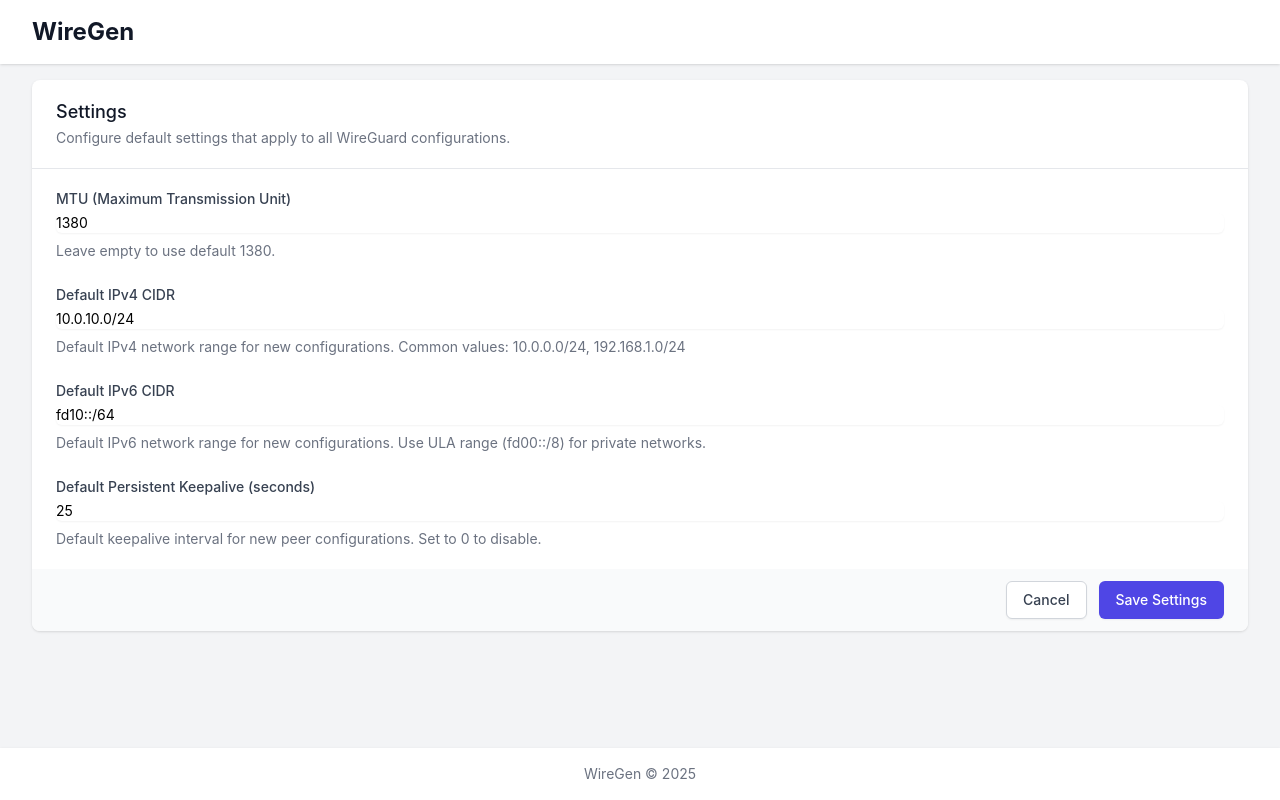
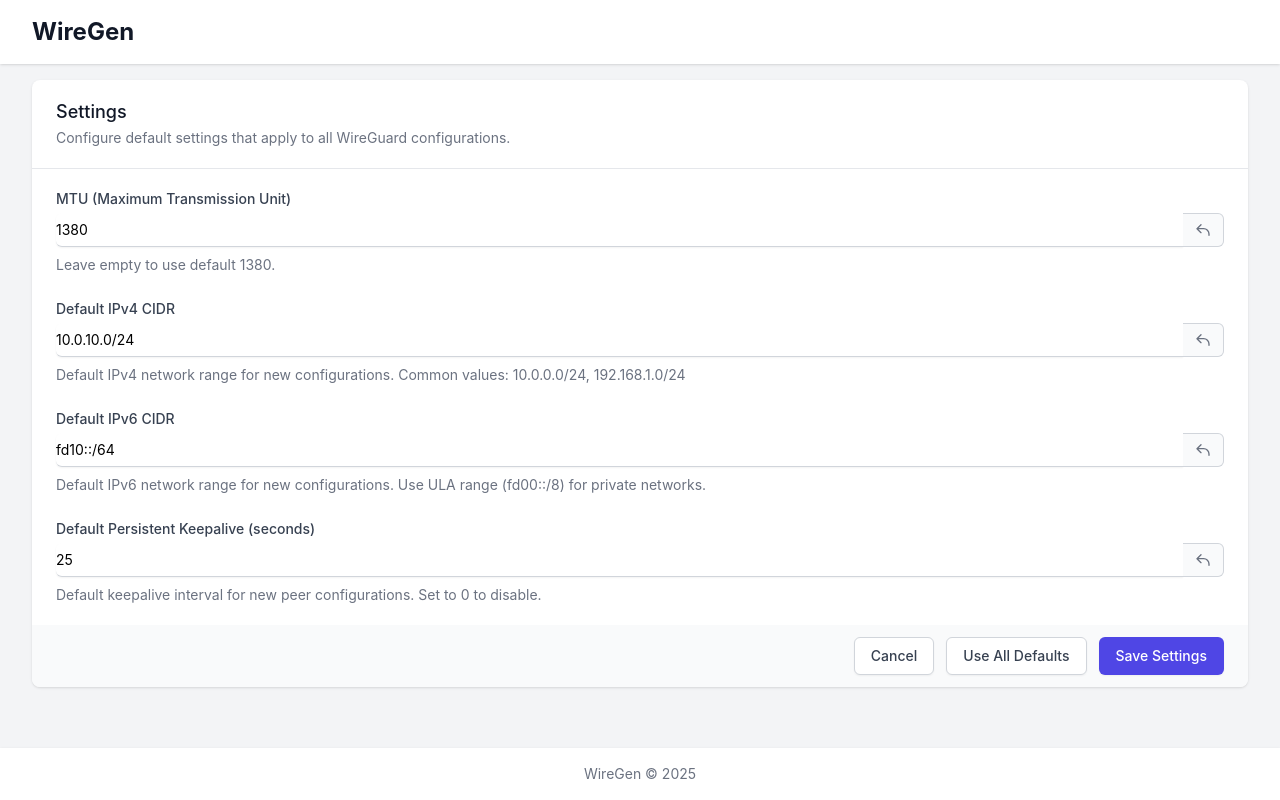
Before and after one commit to chengxuncc/wiregen, a React (Create React App) app: page / in a window 1280 px wide. Both pictures are taken after a click on the button "Settings". Built offline with nearby package versions, Linux system fonts and the light colour scheme; the HTML template or start-up script is replaced by a standard one.

Commit message:
add revert button to setttings

```diff
--- a/src/components/Settings.tsx
+++ b/src/components/Settings.tsx
@@ -1,6 +1,6 @@
 import React, { useState } from 'react';
 import { useConfig } from '../contexts/ConfigContext';
-import { Settings } from '../types/Settings';
+import { Settings, DEFAULT_SETTINGS } from '../types/Settings';
 import { validateIPv4CIDR, validateIPv6CIDR } from '../utils/validation';
 
 interface SettingsProps {
@@ -68,6 +68,19 @@ const SettingsComponent: React.FC<SettingsProps> = ({ onBack }) => {
     }));
   };
 
+  const handleUseDefault = (field: keyof Settings) => {
+    const defaultValue = DEFAULT_SETTINGS[field];
+    setFormData(prev => ({
+      ...prev,
+      [field]: defaultValue
+    }));
+  };
+
+  const handleUseAllDefaults = () => {
+    setFormData({ ...DEFAULT_SETTINGS });
+    setErrors({});
+  };
+
   return (
     <div className="bg-white shadow overflow-hidden sm:rounded-lg">
       <div className="px-4 py-5 sm:px-6">
@@ -83,7 +96,7 @@ const SettingsComponent: React.FC<SettingsProps> = ({ onBack }) => {
               <label htmlFor="mtu" className="block text-sm font-medium text-gray-700">
                 MTU (Maximum Transmission Unit)
               </label>
-              <div className="mt-1">
+              <div className="mt-1 flex">
                 <input
                   type="number"
                   id="mtu"
@@ -91,9 +104,19 @@ const SettingsComponent: React.FC<SettingsProps> = ({ onBack }) => {
                   max="1500"
                   value={formData.mtu || ''}
                   onChange={(e) => handleInputChange('mtu', e.target.value)}
-                  className="shadow-sm focus:ring-indigo-500 focus:border-indigo-500 block w-full sm:text-sm border-gray-300 rounded-md"
+                  className="shadow-sm border-b focus:outline-none focus:border-indigo-500 block w-full sm:text-sm border-gray-300 rounded-md rounded-r-none"
                   placeholder="1380 (default)"
                 />
+                <button
+                  type="button"
+                  onClick={() => handleUseDefault('mtu')}
+                  className="inline-flex items-center px-3 py-2 border border-l-0 border-gray-300 bg-gray-50 text-gray-500 text-sm rounded-r-md hover:bg-gray-100"
+                  title="Use default value"
+                >
+                  <svg className="w-4 h-4" fill="none" stroke="currentColor" viewBox="0 0 24 24">
+                    <path strokeLinecap="round" strokeLinejoin="round" strokeWidth={2} d="M3 10h10a8 8 0 018 8v2M3 10l6 6m-6-6l6-6" />
+                  </svg>
+                </button>
               </div>
               {errors.mtu && (
                 <p className="mt-2 text-sm text-red-600">{errors.mtu}</p>
@@ -107,15 +130,25 @@ const SettingsComponent: React.FC<SettingsProps> = ({ onBack }) => {
               <label htmlFor="defaultIPv4CIDR" className="block text-sm font-medium text-gray-700">
                 Default IPv4 CIDR
               </label>
-              <div className="mt-1">
+              <div className="mt-1 flex">
                 <input
                   type="text"
                   id="defaultIPv4CIDR"
                   value={formData.defaultIPv4CIDR || ''}
                   onChange={(e) => handleStringInputChange('defaultIPv4CIDR', e.target.value)}
-                  className="shadow-sm focus:ring-indigo-500 focus:border-indigo-500 block w-full sm:text-sm border-gray-300 rounded-md"
+                  className="shadow-sm border-b focus:outline-none focus:border-indigo-500 block w-full sm:text-sm border-gray-300 rounded-md rounded-r-none"
                   placeholder="10.0.0.0/24"
                 />
+                <button
+                  type="button"
+                  onClick={() => handleUseDefault('defaultIPv4CIDR')}
+                  className="inline-flex items-center px-3 py-2 border border-l-0 border-gray-300 bg-gray-50 text-gray-500 text-sm rounded-r-md hover:bg-gray-100"
+                  title="Use default value"
+                >
+                  <svg className="w-4 h-4" fill="none" stroke="currentColor" viewBox="0 0 24 24">
+                    <path strokeLinecap="round" strokeLinejoin="round" strokeWidth={2} d="M3 10h10a8 8 0 018 8v2M3 10l6 6m-6-6l6-6" />
+                  </svg>
+                </button>
               </div>
               {errors.defaultIPv4CIDR && (
                 <p className="mt-2 text-sm text-red-600">{errors.defaultIPv4CIDR}</p>
@@ -129,15 +162,25 @@ const SettingsComponent: React.FC<SettingsProps> = ({ onBack }) => {
               <label htmlFor="defaultIPv6CIDR" className="block text-sm font-medium text-gray-700">
                 Default IPv6 CIDR
               </label>
-              <div className="mt-1">
+              <div className="mt-1 flex">
                 <input
                   type="text"
                   id="defaultIPv6CIDR"
                   value={formData.defaultIPv6CIDR || ''}
                   onChange={(e) => handleStringInputChange('defaultIPv6CIDR', e.target.value)}
-                  className="shadow-sm focus:ring-indigo-500 focus:border-indigo-500 block w-full sm:text-sm border-gray-300 rounded-md"
+                  className="shadow-sm border-b focus:outline-none focus:border-indigo-500 block w-full sm:text-sm border-gray-300 rounded-md rounded-r-none"
                   placeholder="fd00::/64"
                 />
+                <button
+                  type="button"
+                  onClick={() => handleUseDefault('defaultIPv6CIDR')}
+                  className="inline-flex items-center px-3 py-2 border border-l-0 border-gray-300 bg-gray-50 text-gray-500 text-sm rounded-r-md hover:bg-gray-100"
+                  title="Use default value"
+                >
+                  <svg className="w-4 h-4" fill="none" stroke="currentColor" viewBox="0 0 24 24">
+                    <path strokeLinecap="round" strokeLinejoin="round" strokeWidth={2} d="M3 10h10a8 8 0 018 8v2M3 10l6 6m-6-6l6-6" />
+                  </svg>
+                </button>
               </div>
               {errors.defaultIPv6CIDR && (
                 <p className="mt-2 text-sm text-red-600">{errors.defaultIPv6CIDR}</p>
@@ -150,7 +193,7 @@ const SettingsComponent: React.FC<SettingsProps> = ({ onBack }) => {
               <label htmlFor="defaultPersistentKeepalive" className="block text-sm font-medium text-gray-700">
                 Default Persistent Keepalive (seconds)
               </label>
-              <div className="mt-1">
+              <div className="mt-1 flex">
                 <input
                   type="number"
                   id="defaultPersistentKeepalive"
@@ -158,9 +201,19 @@ const SettingsComponent: React.FC<SettingsProps> = ({ onBack }) => {
                   max="65535"
                   value={formData.defaultPersistentKeepalive || ''}
                   onChange={(e) => handleInputChange('defaultPersistentKeepalive', e.target.value)}
-                  className="shadow-sm focus:ring-indigo-500 focus:border-indigo-500 block w-full sm:text-sm border-gray-300 rounded-md"
+                  className="shadow-sm border-b focus:outline-none focus:border-indigo-500 block w-full sm:text-sm border-gray-300 rounded-md rounded-r-none"
                   placeholder="25 (default)"
                 />
+                <button
+                  type="button"
+                  onClick={() => handleUseDefault('defaultPersistentKeepalive')}
+                  className="inline-flex items-center px-3 py-2 border border-l-0 border-gray-300 bg-gray-50 text-gray-500 text-sm rounded-r-md hover:bg-gray-100"
+                  title="Use default value"
+                >
+                  <svg className="w-4 h-4" fill="none" stroke="currentColor" viewBox="0 0 24 24">
+                    <path strokeLinecap="round" strokeLinejoin="round" strokeWidth={2} d="M3 10h10a8 8 0 018 8v2M3 10l6 6m-6-6l6-6" />
+                  </svg>
+                </button>
               </div>
               {errors.defaultPersistentKeepalive && (
                 <p className="mt-2 text-sm text-red-600">{errors.defaultPersistentKeepalive}</p>
@@ -181,6 +234,13 @@ const SettingsComponent: React.FC<SettingsProps> = ({ onBack }) => {
             Cancel
           </button>
           <button
+            type="button"
+            onClick={handleUseAllDefaults}
+            className="inline-flex justify-center py-2 px-4 border border-gray-300 shadow-sm text-sm font-medium rounded-md text-gray-700 bg-white hover:bg-gray-50 focus:outline-none focus:ring-2 focus:ring-offset-2 focus:ring-indigo-500"
+          >
+            Use All Defaults
+          </button>
+          <button
             type="submit"
             className="inline-flex justify-center py-2 px-4 border border-transparent shadow-sm text-sm font-medium rounded-md text-white bg-indigo-600 hover:bg-indigo-700 focus:outline-none focus:ring-2 focus:ring-offset-2 focus:ring-indigo-500"
           >
```
